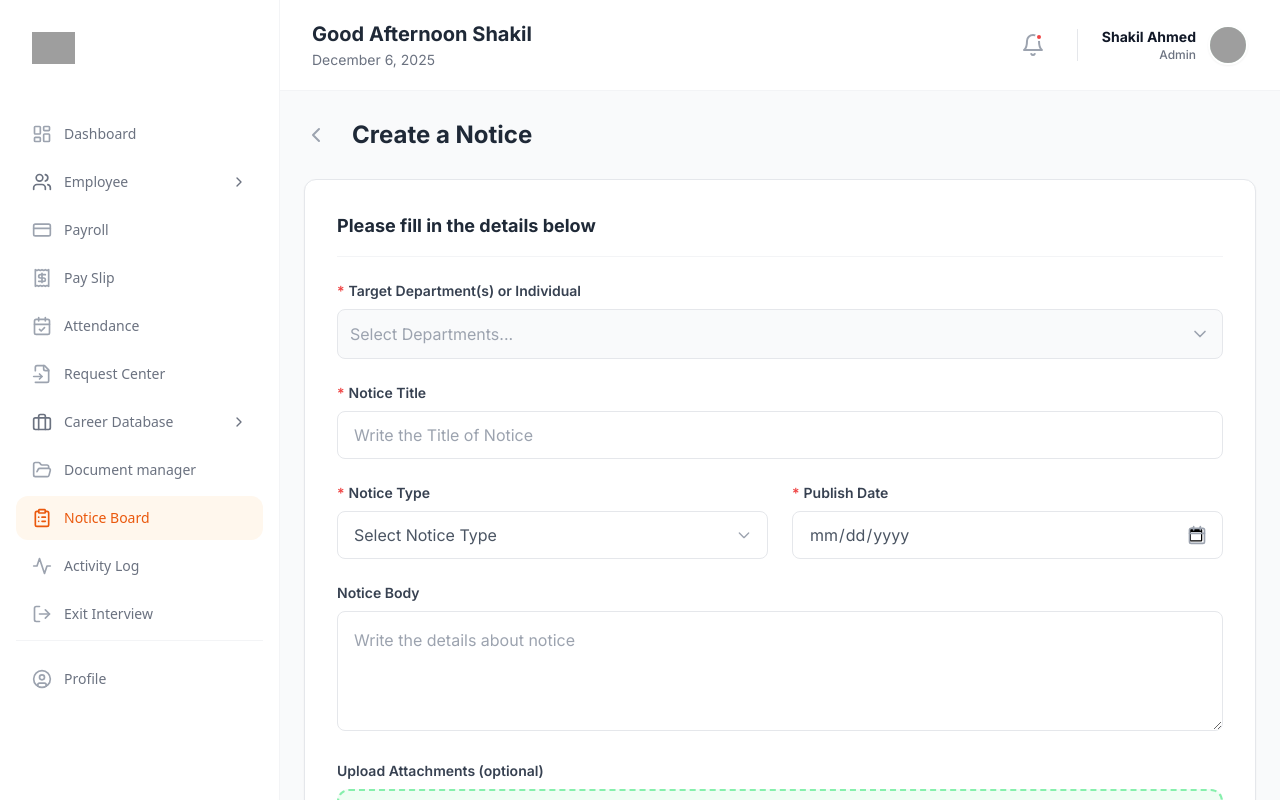
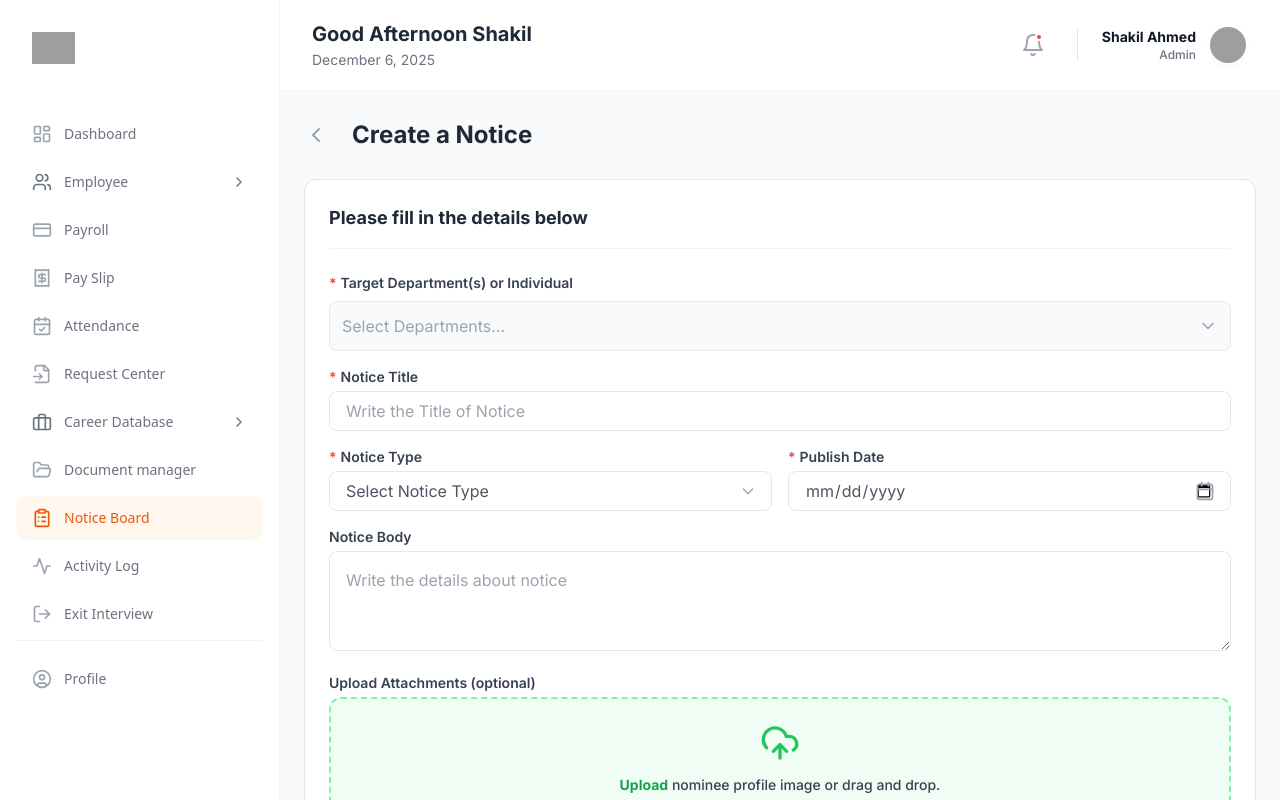
Before and after one commit to shakil642/Nebs-IT---Notice-Board-Panel, a Next.js app in the folder client/: page /create in a window 1280 px wide. Built offline with nearby package versions, Linux system fonts and the light colour scheme; grey boxes are pictures that could not be loaded.

Commit message:
Refactor: Switch to Cloud DB, Compact Forms, and Notice Board Stats

```diff
--- a/client/src/app/layout.js
+++ b/client/src/app/layout.js
@@ -11,7 +11,7 @@ export const metadata = {
 
 export default function RootLayout({ children }) {
     return (
-        <html lang="en">
+        <html lang="en" suppressHydrationWarning>
             <body className={inter.className} suppressHydrationWarning={true}>
                 <MainLayout>
                     {children}
--- a/client/src/app/notices/page.js
+++ b/client/src/app/notices/page.js
@@ -36,7 +36,11 @@ export default function NoticesPage() {
             <div className="flex flex-col md:flex-row md:items-center justify-between gap-4">
                 <div>
                     <h1 className="text-2xl font-bold text-gray-800">Notice Board</h1>
-                    {/* User requested "only notice management" - keeping stats as they are helpful context, but Title is specific */}
+                    <div className="flex items-center gap-2 text-sm mt-1">
+                        <span className="text-green-600 font-medium">Active Notices: {stats.active}</span>
+                        <span className="text-gray-300">|</span>
+                        <span className="text-orange-500 font-medium">Draft Notice: {stats.draft}</span>
+                    </div>
                 </div>
 
                 <div className="flex gap-3">
@@ -46,6 +50,13 @@ export default function NoticesPage() {
                             Create Notice
                         </button>
                     </Link>
+
+                    <button className="text-orange-500 border border-orange-200 bg-white hover:bg-orange-50 px-6 py-2.5 rounded-lg font-medium transition-colors flex items-center gap-2">
+                        <svg className="w-4 h-4" fill="none" viewBox="0 0 24 24" stroke="currentColor">
+                            <path strokeLinecap="round" strokeLinejoin="round" strokeWidth={2} d="M15.232 5.232l3.536 3.536m-2.036-5.036a2.5 2.5 0 113.536 3.536L6.5 21.036H3v-3.572L16.732 3.732z" />
+                        </svg>
+                        All Draft Notice
+                    </button>
                 </div>
             </div>
 
--- a/client/src/components/NoticeForm.js
+++ b/client/src/components/NoticeForm.js
@@ -10,7 +10,7 @@ import { Calendar, CloudUpload, Paperclip, X } from 'lucide-react';
 
 // Label Helper for red asterisk
 const Label = ({ text }) => (
-    <label className="block text-sm font-semibold text-gray-700 mb-2">
+    <label className="block text-sm font-semibold text-gray-700 mb-1">
         <span className="text-red-500 mr-1">*</span>{text}
     </label>
 );
@@ -116,7 +116,7 @@ export default function NoticeForm() {
     };
 
     return (
-        <div className="bg-white rounded-xl border border-gray-200 p-8 shadow-sm">
+        <div className="bg-white rounded-xl border border-gray-200 p-6 shadow-sm">
             {popup && <Popup message={popup.message} type={popup.type} onClose={() => setPopup(null)} />}
 
             <SuccessModal
@@ -131,7 +131,7 @@ export default function NoticeForm() {
                 Please fill in the details below
             </h3>
 
-            <form onSubmit={(e) => handleSubmit(e, 'published')} className="space-y-6">
+            <form onSubmit={(e) => handleSubmit(e, 'published')} className="space-y-4">
 
                 {/* Department Selection */}
                 <div>
@@ -149,7 +149,7 @@ export default function NoticeForm() {
                     <Label text="Notice Title" />
                     <input
                         type="text"
-                        className="w-full h-12 px-4 bg-white border border-gray-200 rounded-lg text-gray-800 placeholder-gray-400 focus:outline-none focus:border-blue-500 focus:ring-1 focus:ring-blue-500"
+                        className="w-full h-10 px-4 bg-white border border-gray-200 rounded-lg text-gray-800 placeholder-gray-400 focus:outline-none focus:border-blue-500 focus:ring-1 focus:ring-blue-500"
                         placeholder="Write the Title of Notice"
                         value={formData.title}
                         onChange={(e) => setFormData({ ...formData, title: e.target.value })}
@@ -159,7 +159,7 @@ export default function NoticeForm() {
 
                 {/* Conditional Employee Fields */}
                 {formData.department.includes('Individual') && (
-                    <div className="grid grid-cols-1 md:grid-cols-3 gap-6 animate-fade-in relative z-20">
+                    <div className="grid grid-cols-1 md:grid-cols-3 gap-4 animate-fade-in relative z-20">
                         <div>
                             <MultiSelect
                                 label="Select Employee ID(s)"
@@ -173,7 +173,7 @@ export default function NoticeForm() {
                             <Label text="Employee Name" />
                             <input
                                 type="text"
-                                className="w-full h-12 px-4 bg-white border border-gray-200 rounded-lg text-gray-800 placeholder-gray-400 focus:outline-none focus:border-blue-500"
+                                className="w-full h-10 px-4 bg-white border border-gray-200 rounded-lg text-gray-800 placeholder-gray-400 focus:outline-none focus:border-blue-500"
                                 placeholder="Enter employee full name"
                                 value={formData.employeeName}
                                 onChange={(e) => setFormData({ ...formData, employeeName: e.target.value })}
@@ -183,7 +183,7 @@ export default function NoticeForm() {
                             <Label text="Position" />
                             <input
                                 type="text"
-                                className="w-full h-12 px-4 bg-white border border-gray-200 rounded-lg text-gray-800 placeholder-gray-400 focus:outline-none focus:border-blue-500"
+                                className="w-full h-10 px-4 bg-white border border-gray-200 rounded-lg text-gray-800 placeholder-gray-400 focus:outline-none focus:border-blue-500"
                                 placeholder="Select employee department"
                                 value={formData.position}
                                 onChange={(e) => setFormData({ ...formData, position: e.target.value })}
@@ -192,13 +192,13 @@ export default function NoticeForm() {
                     </div>
                 )}
 
-                <div className="grid grid-cols-1 md:grid-cols-2 gap-6">
+                <div className="grid grid-cols-1 md:grid-cols-2 gap-4">
                     {/* Notice Type */}
                     <div>
                         <Label text="Notice Type" />
                         <div className="relative">
                             <select
-                                className="w-full h-12 px-4 bg-white border border-gray-200 rounded-lg text-gray-600 appearance-none focus:outline-none focus:border-blue-500"
+                                className="w-full h-10 px-4 bg-white border border-gray-200 rounded-lg text-gray-600 appearance-none focus:outline-none focus:border-blue-500"
                                 value={formData.type}
                                 onChange={(e) => setFormData({ ...formData, type: e.target.value })}
                                 required
@@ -224,7 +224,7 @@ export default function NoticeForm() {
                         <div className="relative">
                             <input
                                 type="date"
-                                className="w-full h-12 px-4 bg-white border border-gray-200 rounded-lg text-gray-600 placeholder-gray-400 focus:outline-none focus:border-blue-500"
+                                className="w-full h-10 px-4 bg-white border border-gray-200 rounded-lg text-gray-600 placeholder-gray-400 focus:outline-none focus:border-blue-500"
                                 value={formData.publishDate}
                                 onChange={(e) => setFormData({ ...formData, publishDate: e.target.value })}
                             />
@@ -237,9 +237,9 @@ export default function NoticeForm() {
 
                 {/* Body */}
                 <div>
-                    <label className="block text-sm font-semibold text-gray-700 mb-2">Notice Body</label>
+                    <label className="block text-sm font-semibold text-gray-700 mb-1">Notice Body</label>
                     <textarea
-                        className="w-full p-4 bg-white border border-gray-200 rounded-lg text-gray-800 placeholder-gray-400 focus:outline-none focus:border-blue-500 min-h-[120px] resize-y"
+                        className="w-full p-4 bg-white border border-gray-200 rounded-lg text-gray-800 placeholder-gray-400 focus:outline-none focus:border-blue-500 min-h-[100px] resize-y"
                         placeholder="Write the details about notice"
                         value={formData.description}
                         onChange={(e) => setFormData({ ...formData, description: e.target.value })}
@@ -249,7 +249,7 @@ export default function NoticeForm() {
 
                 {/* File Upload (Dynamic) */}
                 <div>
-                    <label className="block text-sm font-semibold text-gray-700 mb-2">Upload Attachments (optional)</label>
+                    <label className="block text-sm font-semibold text-gray-700 mb-1">Upload Attachments (optional)</label>
                     <input
                         type="file"
                         ref={fileInputRef}
@@ -260,7 +260,7 @@ export default function NoticeForm() {
 
                     {!attachment ? (
                         <div
-                            className="bg-green-50 border-2 border-dashed border-green-300 rounded-xl p-8 flex flex-col items-center justify-center cursor-pointer hover:bg-green-100 transition-colors"
+                            className="bg-green-50 border-2 border-dashed border-green-300 rounded-xl p-6 flex flex-col items-center justify-center cursor-pointer hover:bg-green-100 transition-colors"
                             onClick={() => fileInputRef.current?.click()}
                         >
                             <CloudUpload className="w-10 h-10 text-green-500 mb-3" />
@@ -287,11 +287,11 @@ export default function NoticeForm() {
 
                 {/* Footer Buttons */}
                 {/* Footer Buttons */}
-                <div className="flex flex-col-reverse md:flex-row justify-end items-center gap-4 pt-8 mt-8 border-t border-gray-100">
+                <div className="flex flex-col-reverse md:flex-row justify-end items-center gap-4 pt-4 mt-4 border-t border-gray-100">
                     <button
                         type="button"
                         onClick={() => router.back()}
-                        className="w-full md:w-auto px-8 py-3 rounded-lg border border-gray-200 text-gray-600 font-medium hover:bg-gray-50 transition-colors"
+                        className="w-full md:w-auto px-8 py-2.5 rounded-lg border border-gray-200 text-gray-600 font-medium hover:bg-gray-50 transition-colors"
                     >
                         Cancel
                     </button>
@@ -299,14 +299,14 @@ export default function NoticeForm() {
                         <button
                             type="button"
                             onClick={(e) => handleSubmit(e, 'draft')}
-                            className="w-full md:w-auto px-8 py-3 rounded-lg border border-blue-100 text-blue-600 bg-blue-50 font-medium hover:bg-blue-100 transition-colors whitespace-nowrap"
+                            className="w-full md:w-auto px-8 py-2.5 rounded-lg border border-blue-100 text-blue-600 bg-blue-50 font-medium hover:bg-blue-100 transition-colors whitespace-nowrap"
                         >
                             Save as Draft
                         </button>
                         <button
                             type="submit"
                             disabled={loading}
-                            className="w-full md:w-auto px-8 py-3 rounded-lg bg-orange-500 text-white font-medium hover:bg-orange-600 shadow-sm transition-colors flex items-center justify-center gap-2 whitespace-nowrap"
+                            className="w-full md:w-auto px-8 py-2.5 rounded-lg bg-orange-500 text-white font-medium hover:bg-orange-600 shadow-sm transition-colors flex items-center justify-center gap-2 whitespace-nowrap"
                         >
                             {loading ? (
                                 <span className="w-5 h-5 border-2 border-white border-t-transparent rounded-full animate-spin"></span>
```
Also changed, not shown: 1 other file (tests, documents, lock files or other folders).
